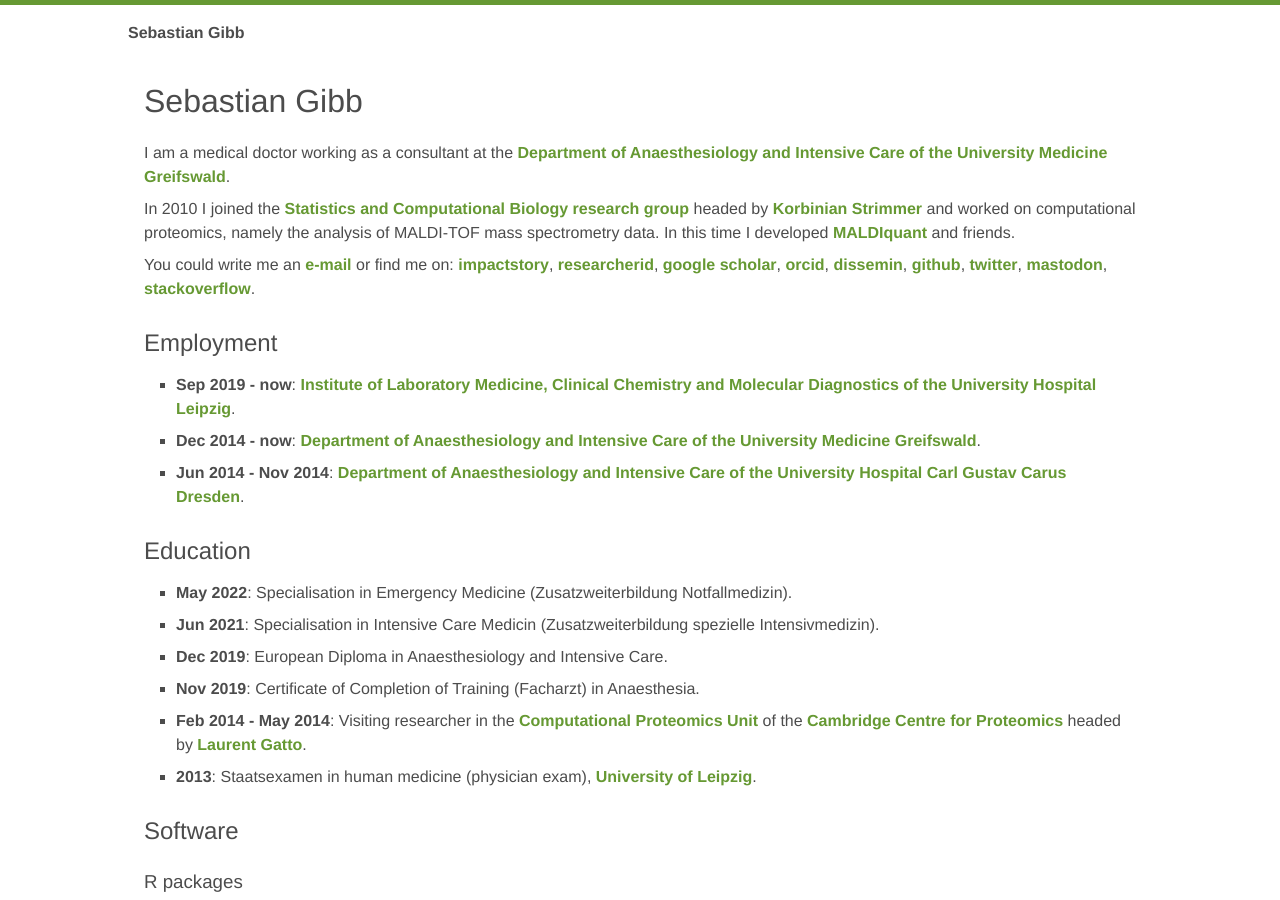
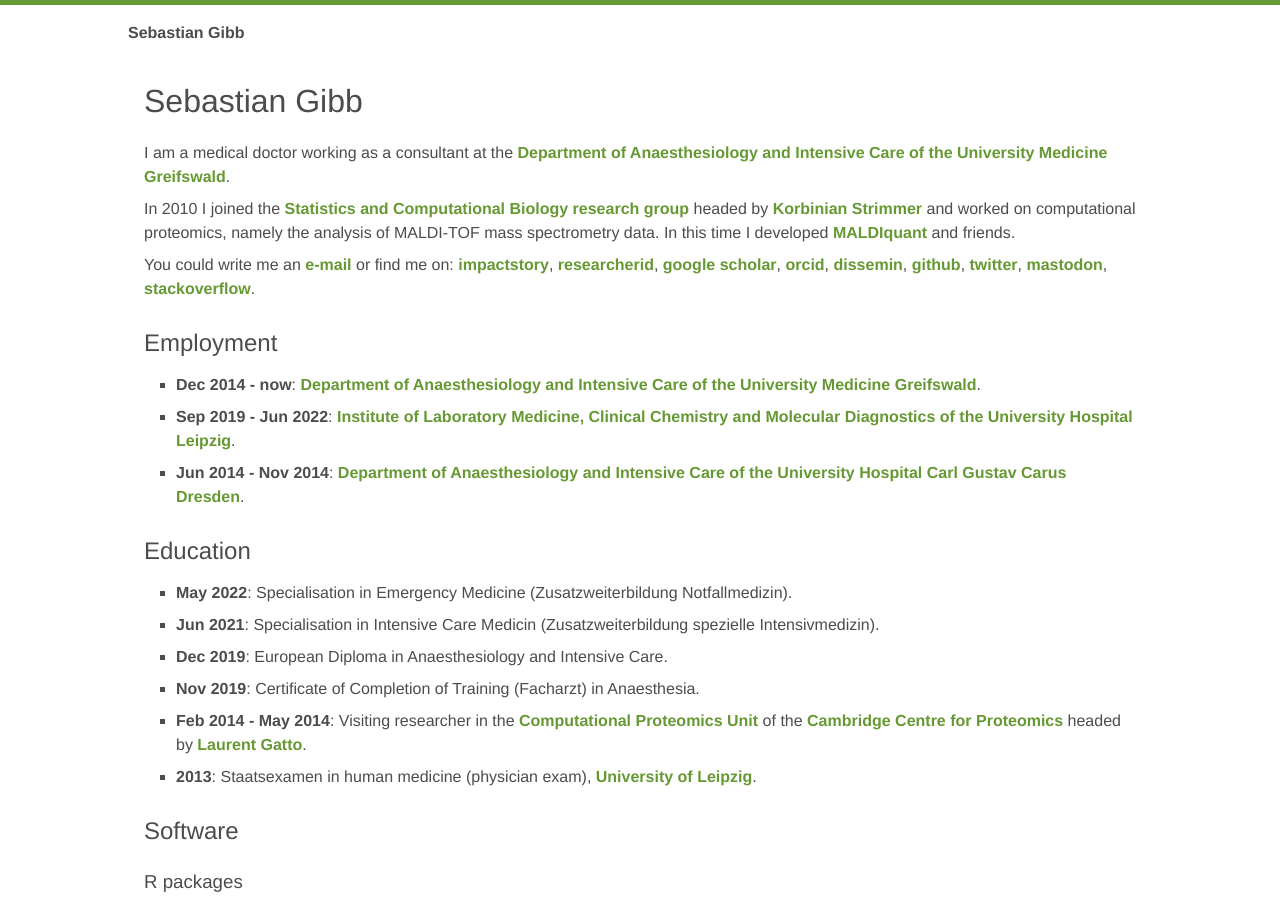
Before and after one commit to sgibb/sgibb.github.io, a Jekyll site: the page built from index.md, in a window 1280 px wide and 900 px high. Built offline with Jekyll 4.4.1, drawn with Linux system fonts in a browser that asks for light colours.

Commit message:
refactor: time range ILM

```diff
--- a/_data/cv.yml
+++ b/_data/cv.yml
@@ -1,10 +1,10 @@
 - type: Employment
   entries:
-    - title: "[Institute of Laboratory Medicine, Clinical Chemistry and Molecular Diagnostics of the University Hospital Leipzig](http://ilm.uniklinikum-leipzig.de/)"
-      time: "Sep 2019 - now"
-
     - title: "[Department of Anaesthesiology and Intensive Care of the University Medicine Greifswald](https://www2.medizin.uni-greifswald.de/intensiv/)"
       time: "Dec 2014 - now"
+
+    - title: "[Institute of Laboratory Medicine, Clinical Chemistry and Molecular Diagnostics of the University Hospital Leipzig](http://ilm.uniklinikum-leipzig.de/)"
+      time: "Sep 2019 - Jun 2022"
 
     - title: "[Department of Anaesthesiology and Intensive Care of the University Hospital Carl Gustav Carus Dresden](http://anaesthesie-dresden.de/)"
       time: "Jun 2014 - Nov 2014"
```
